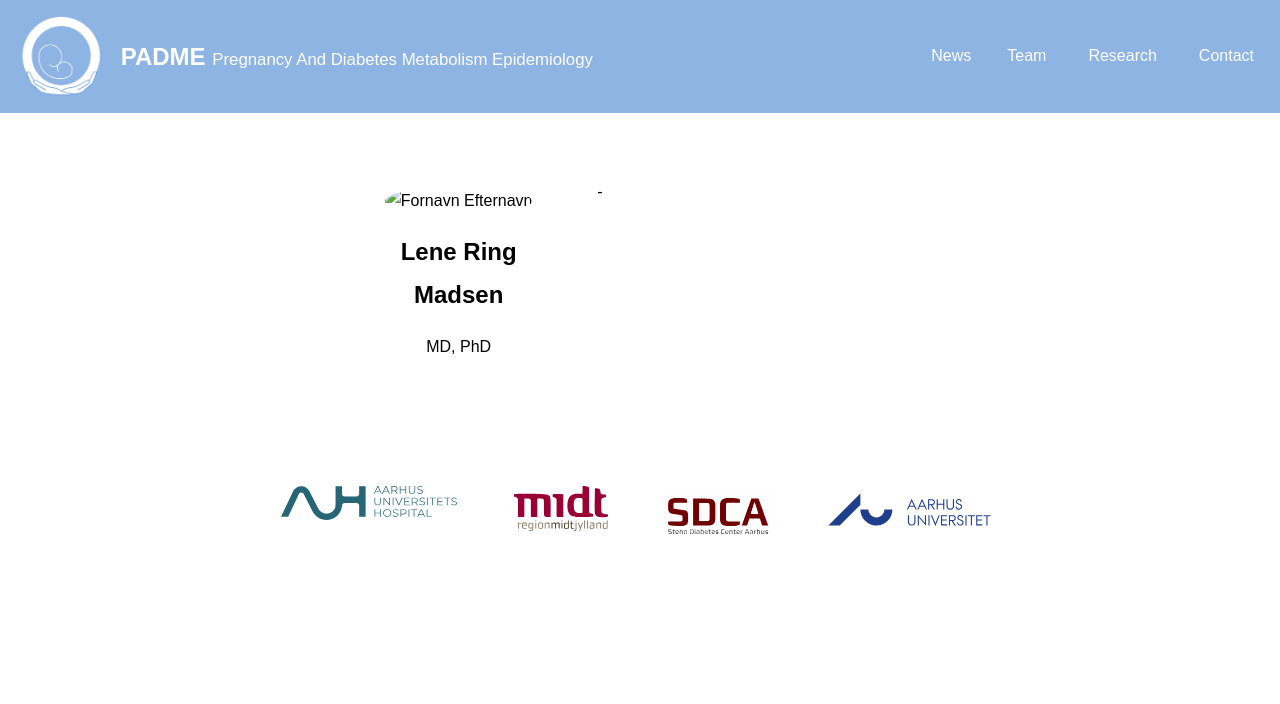
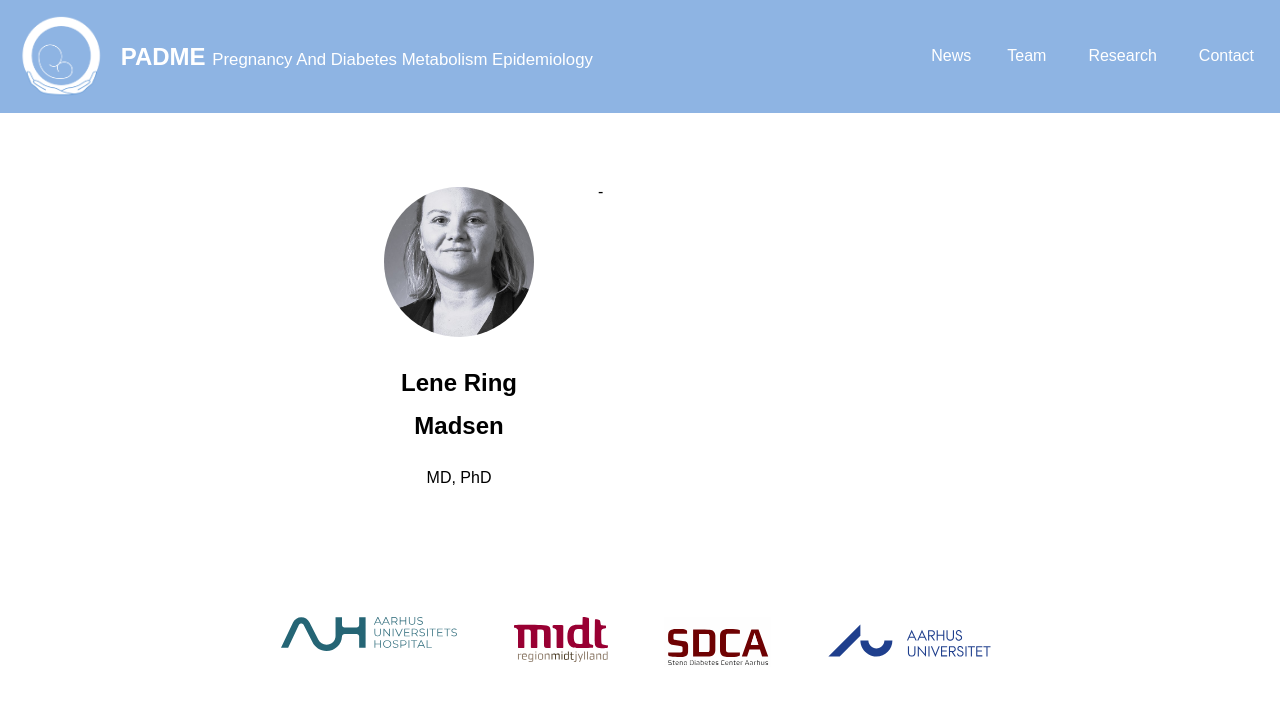
Before and after one commit to Emmakaalund/emmakaalund.github.io, a plain HTML site: page webpage/Staff/LeneRingMadsen.html in a window 1280 px wide. Drawn offline with Linux system fonts and the light colour scheme.

Commit message:
Update profile picture for Lene Ring Madsen

```diff
--- a/webpage/Staff/LeneRingMadsen.html
+++ b/webpage/Staff/LeneRingMadsen.html
@@ -14,7 +14,7 @@
         <div class="centered-container">
             <div class="team-profile-container">
                 <div class="profile-picture">
-                    <img src="/webpage/images/StaffPictures/Person.png" alt="Fornavn Efternavn">
+                    <img src="/webpage/images/StaffPictures/LeneRingSH.jpg" alt="Fornavn Efternavn">
                     <h1>Lene Ring Madsen</h1>
                     <p>MD, PhD</p>
                 </div>
```
